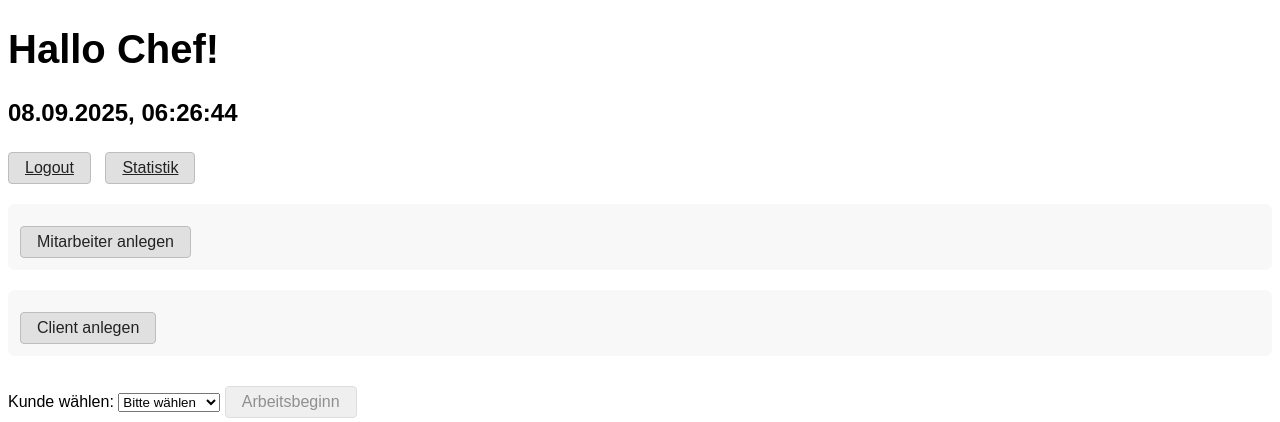
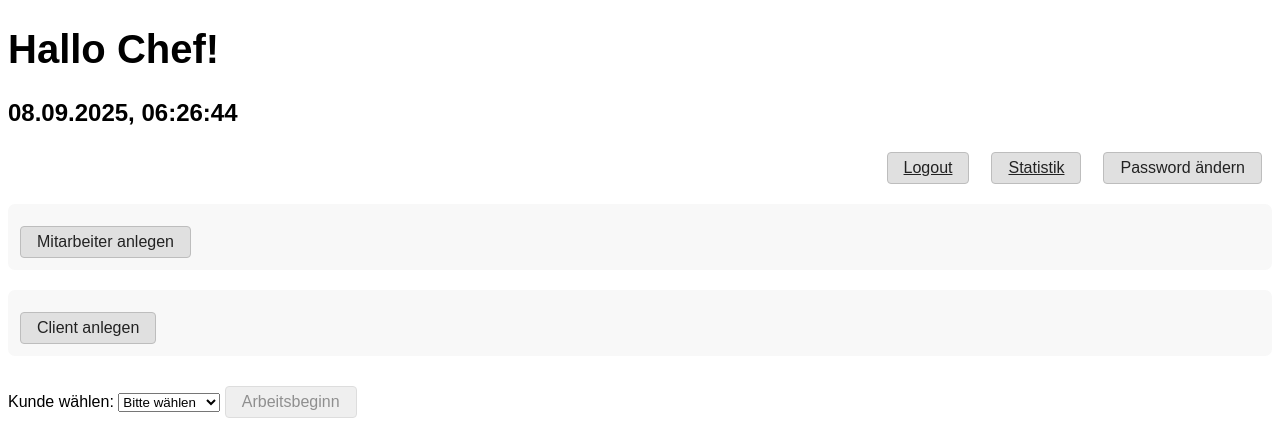
Before and after one commit to Golubei/testprojekt_Zeiterfassungssystem, a Flask app: page /chef/dashboard in a window 1280 px wide. Shown: the top 422 px of the page. Run offline with Flask 3, Linux system fonts and the light colour scheme; a user stored in the database is signed in.

Commit message:
Passwortänderung hinzugefügt

```diff
--- a/main.py
+++ b/main.py
@@ -402,6 +402,35 @@ def api_nachbuchung():
         print(traceback.format_exc())
         return jsonify({"success": False, "error": f"Interner Fehler: {str(e)}"}), 500
 
+@app.route("/api/change_password", methods=["POST"])
+@login_required
+def api_change_password():
+    db = SessionLocal()
+    try:
+        data = request.get_json(force=True)
+        new_password = data.get("password")
+        password2 = data.get("password2")
+
+        # Валідація
+        if not new_password or not password2:
+            return jsonify({"success": False, "error": "Alle Felder sind Pflichtfelder!"}), 400
+        if new_password != password2:
+            return jsonify({"success": False, "error": "Die Passwörter stimmen nicht überein!"}), 400
+        if len(new_password) < 6:
+            return jsonify({"success": False, "error": "Die Mindestlänge des Passworts beträgt 6 Zeichen!"}), 400
+
+        user = db.query(User).filter_by(id=current_user.id).first()
+        if not user:
+            return jsonify({"success": False, "error": "Benutzer nicht gefunden!"}), 404
+
+        user.hashed_password = generate_password_hash(new_password)
+        db.commit()
+        return jsonify({"success": True})
+    except Exception as e:
+        return jsonify({"success": False, "error": str(e)}), 500
+    finally:
+        db.close()
+
 @app.route('/api/session/<int:session_id>', methods=['PUT'])
 @login_required
 def api_edit_session(session_id):
--- a/templates/chef_dashboard.html
+++ b/templates/chef_dashboard.html
@@ -44,10 +44,19 @@
 <body>
     <h1>Hallo Chef!</h1>
     <div id="clock"></div>
-    <div style="margin-bottom: 10px;">
-        <a href="{{ url_for('logout') }}" class="logout-btn">Logout</a>
-        <a href="{{ url_for('chef_statistik') }}" class="logout-btn">Statistik</a>
+  <div style="display: flex; justify-content: flex-end; align-items: center; gap: 12px; margin-bottom: 10px;">
+    <a href="{{ url_for('logout') }}" class="logout-btn">Logout</a>
+    <a href="{{ url_for('chef_statistik') }}" class="logout-btn">Statistik</a>
+    <div id="password-change-ctrl" style="display: inline-block;">
+        <button class="main-btn" id="password-change-btn">Password ändern</button>
+        <span id="password-change-form" style="display:none;">
+            <input type="password" id="new-password" placeholder="Neues Passwort" style="margin-right:10px;">
+            <input type="password" id="repeat-password" placeholder="Passwort bestätigen" style="margin-right:10px;">
+            <button class="main-btn" id="password-ok-btn" disabled>Ok</button>
+            <button class="main-btn" id="password-reset-btn">Reset</button>
+        </span>
     </div>
+</div>
     <!-- --- Створення користувача --- -->
     <div class="form-block">
         <form method="post">
@@ -452,6 +461,60 @@
             }
         };
     }
+    // --- Password Change Logic ---
+const passwordBtn = document.getElementById('password-change-btn');
+const passwordForm = document.getElementById('password-change-form');
+const newPasswordInput = document.getElementById('new-password');
+const repeatPasswordInput = document.getElementById('repeat-password');
+const okBtn = document.getElementById('password-ok-btn');
+const resetBtn = document.getElementById('password-reset-btn');
+
+// Відкрити форму
+passwordBtn.onclick = function() {
+    passwordBtn.style.display = 'none';
+    passwordForm.style.display = 'block';
+    newPasswordInput.value = '';
+    repeatPasswordInput.value = '';
+    okBtn.disabled = true;
+};
+
+// Валідація
+function validatePasswordFields() {
+    const v1 = newPasswordInput.value;
+    const v2 = repeatPasswordInput.value;
+    okBtn.disabled = !(v1 && v2 && v1.length >= 6 && v1 === v2);
+}
+newPasswordInput.oninput = validatePasswordFields;
+repeatPasswordInput.oninput = validatePasswordFields;
+
+// Скасувати
+resetBtn.onclick = function() {
+    passwordForm.style.display = 'none';
+    passwordBtn.style.display = 'inline-block';
+};
+
+// Зберегти новий пароль
+okBtn.onclick = function() {
+    fetch('/api/change_password', {
+        method: 'POST',
+        headers: {'Content-Type': 'application/json'},
+        body: JSON.stringify({
+            password: newPasswordInput.value,
+            password2: repeatPasswordInput.value
+        })
+    })
+    .then(r=>r.json())
+    .then(res=>{
+        if (res.success) {
+            alert("Passwort erfolgreich geändert!");
+            passwordForm.style.display = 'none';
+            passwordBtn.style.display = 'inline-block';
+        } else {
+            alert("Fehler: " + (res.error || ''));
+        }
+    })
+    .catch(e=>alert("Technischer Fehler: " + e));
+};
     </script>
 </body>
 </html>
```
Also changed, not shown: templates/dashboard.html (+67 -3 lines), test.db.
